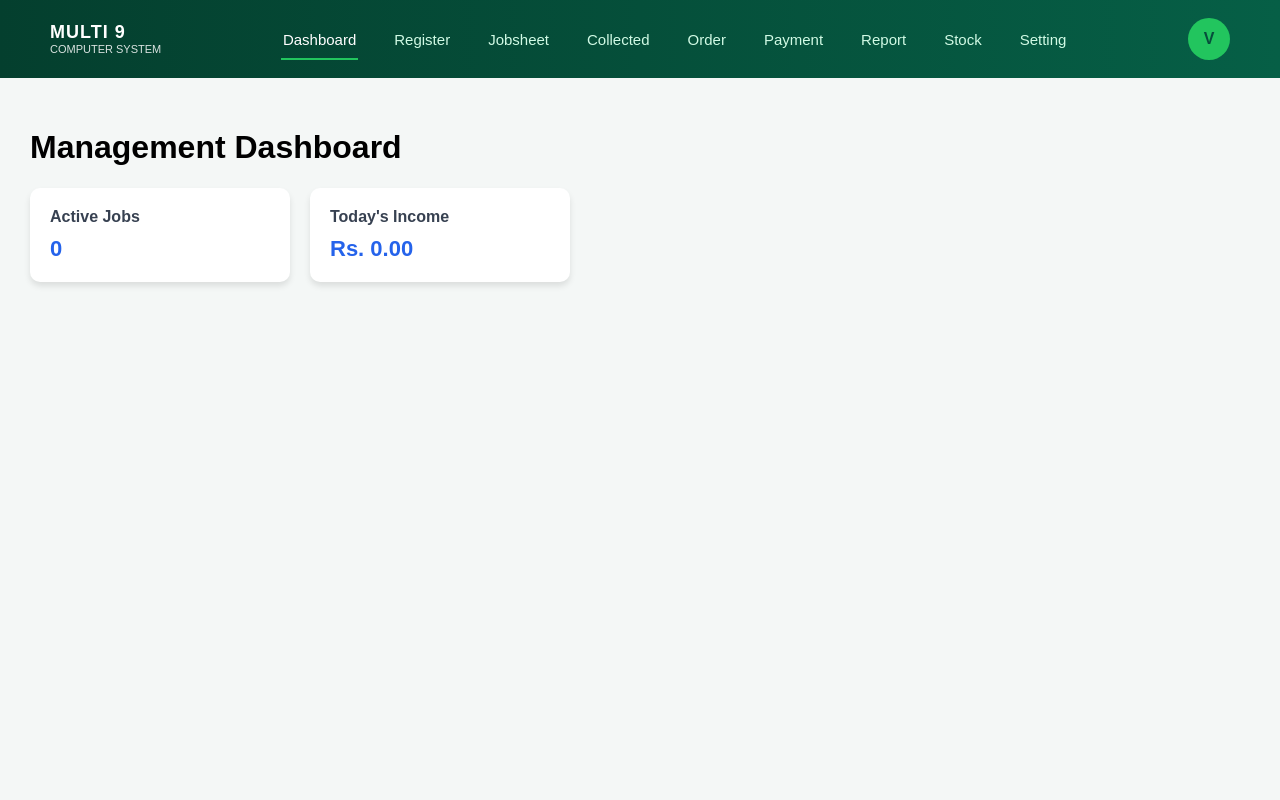
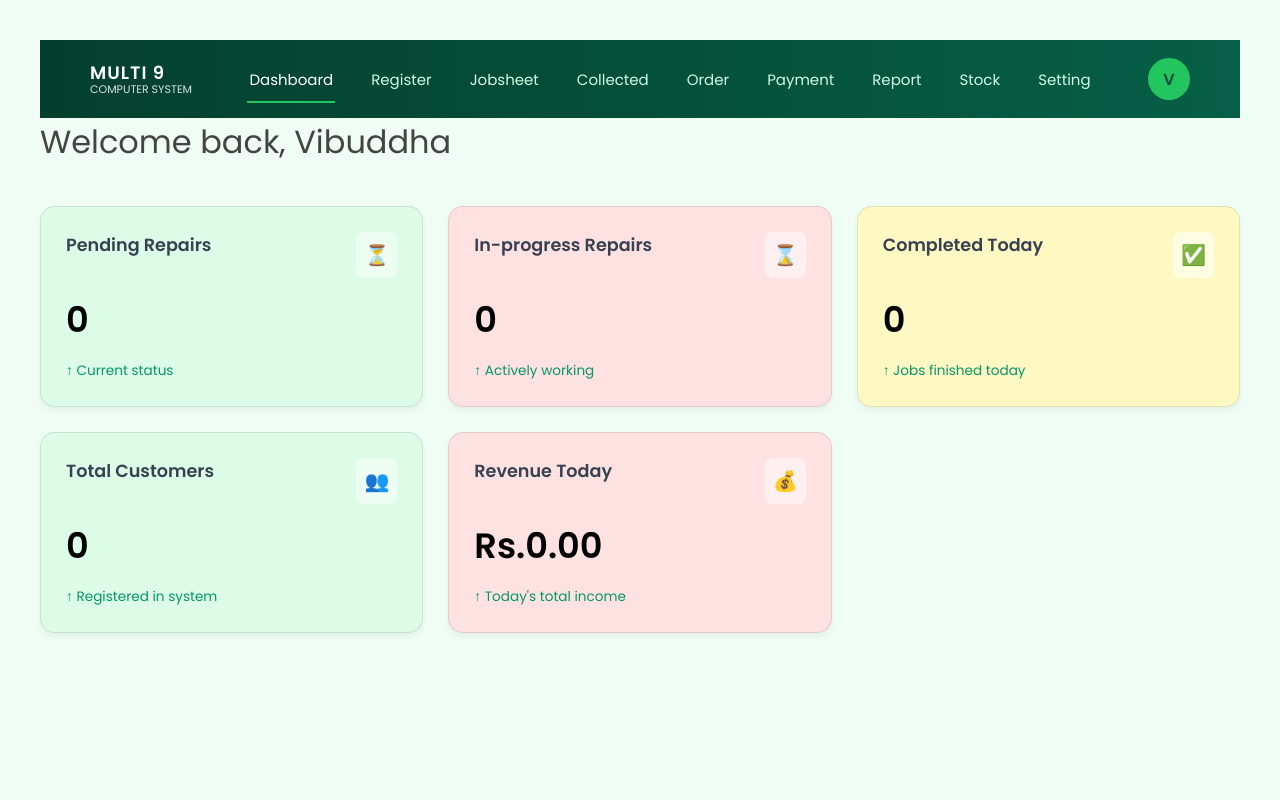
Before and after one commit to Chamodi27s/Predictive-Income-and-Repair-Time-Analytics-and-Forecasting-System-for-Multi9-Computer-Systems, a PHP site: page / in a window 1280 px wide. Run offline with PHP 8.4, Linux system fonts and the light colour scheme; data that the repository does not hold is empty.

Commit message:
index.php

```diff
--- a/index.php
+++ b/index.php
@@ -2,77 +2,125 @@
 include 'db_config.php';
 include 'navbar.php';
 
-$active_jobs = $conn
-    ->query("SELECT COUNT(*) AS total FROM job WHERE job_status != 'Completed'")
-    ->fetch_assoc()['total'];
+// 1. Pending Repairs
+$pending_sql = "SELECT COUNT(*) as count FROM job WHERE job_status = 'Pending'";
+$pending_res = $conn->query($pending_sql);
+$pending_count = $pending_res->fetch_assoc()['count'];
 
-$today_income = $conn
-    ->query("SELECT SUM(income) AS total FROM cashbook WHERE date = CURDATE()")
-    ->fetch_assoc()['total'] ?? 0;
+// 2. In-progress Repairs
+$inprogress_sql = "SELECT COUNT(*) as count FROM job WHERE job_status = 'In-progress'";
+$inprogress_res = $conn->query($inprogress_sql);
+$inprogress_count = $inprogress_res->fetch_assoc()['count'];
+
+// 3. Completed Today
+$today = date('Y-m-d');
+$completed_sql = "SELECT COUNT(*) as count FROM job WHERE job_status = 'Completed' AND job_date = '$today'";
+$completed_res = $conn->query($completed_sql);
+$completed_count = $completed_res->fetch_assoc()['count'];
+
+// 4. Total Customers
+$customer_sql = "SELECT COUNT(*) as count FROM customer";
+$customer_res = $conn->query($customer_sql);
+$total_customers = $customer_res->fetch_assoc()['count'];
+
+// 5. Revenue Today
+$revenue_sql = "SELECT SUM(income) as total FROM cashbook WHERE date = '$today'";
+$revenue_res = $conn->query($revenue_sql);
+$revenue_today = $revenue_res->fetch_assoc()['total'] ?? 0;
 ?>
 
 <!DOCTYPE html>
 <html lang="en">
 <head>
     <meta charset="UTF-8">
-    <title>Multi9 Dashboard</title>
-
+    <meta name="viewport" content="width=device-width, initial-scale=1.0">
+    <title>Service Dashboard - Vibuddha</title>
+    <link href="https://fonts.googleapis.com/css2?family=Poppins:wght@300;400;600&display=swap" rel="stylesheet">
     <style>
-        body {
-            font-family: Arial, sans-serif;
-            background: #f4f7f6;
-            margin: 0;
+        * { margin: 0; padding: 0; box-sizing: border-box; font-family: 'Poppins', sans-serif; }
+        body { background-color: #f0fdf4; padding: 40px; }
+        h1 { color: #444; margin-bottom: 40px; font-weight: 400; }
+        .dashboard-grid {
+            display: grid;
+            grid-template-columns: repeat(auto-fit, minmax(300px, 1fr));
+            gap: 25px;
+            max-width: 1200px;
         }
-
-        .container {
-            padding: 30px;
+        .card {
+            border-radius: 15px;
+            padding: 25px;
+            box-shadow: 0 4px 6px rgba(0,0,0,0.05);
+            border: 1px solid rgba(0,0,0,0.1);
+            min-height: 180px;
+            display: flex;
+            flex-direction: column;
+            justify-content: space-between;
         }
-
-        .cards {
-            display: flex;
-            gap: 20px;
-            margin-top: 20px;
-        }
-
-        .card {
-            background: #ffffff;
-            padding: 20px;
-            border-radius: 10px;
-            width: 220px;
-            box-shadow: 0 4px 6px rgba(0,0,0,0.1);
-        }
-
-        .card h3 {
-            margin: 0 0 10px;
-            font-size: 16px;
-            color: #374151;
-        }
-
-        .card p {
-            font-size: 22px;
-            font-weight: bold;
-            color: #2563eb;
-            margin: 0;
-        }
+        .bg-green { background-color: #dcfce7; }
+        .bg-red { background-color: #fee2e2; }
+        .bg-yellow { background-color: #fef9c3; }
+        .card-header { display: flex; justify-content: space-between; align-items: flex-start; }
+        .card-title { font-weight: 600; font-size: 1.1rem; color: #374151; }
+        .icon-box { background: rgba(255,255,255,0.5); padding: 8px; border-radius: 8px; font-size: 20px; }
+        .card-value { font-size: 2.2rem; font-weight: 700; margin: 15px 0; color: #000; }
+        .card-footer { font-size: 0.85rem; color: #059669; font-weight: 500; }
+        .trend-up::before { content: "↑ "; }
+        @media (max-width: 768px) { body { padding: 20px; } }
     </style>
 </head>
 <body>
 
-<div class="container">
-    <h1>Management Dashboard</h1>
+    <h1>Welcome back, Vibuddha</h1>
 
-    <div class="cards">
-        <div class="card">
-            <h3>Active Jobs</h3>
-            <p><?php echo $active_jobs; ?></p>
+    <div class="dashboard-grid">
+        <div class="card bg-green">
+            <div class="card-header">
+                <span class="card-title">Pending Repairs</span>
+                <span class="icon-box">⏳</span>
+            </div>
+            <div class="card-value"><?php echo $pending_count; ?></div>
+            <div class="card-footer trend-up">Current status</div>
         </div>
 
-        <div class="card">
-            <h3>Today's Income</h3>
-            <p>Rs. <?php echo number_format($today_income, 2); ?></p>
+        <div class="card bg-red">
+            <div class="card-header">
+                <span class="card-title">In-progress Repairs</span>
+                <span class="icon-box">⌛</span>
+            </div>
+            <div class="card-value"><?php echo $inprogress_count; ?></div>
+            <div class="card-footer trend-up">Actively working</div>
+        </div>
+
+        <div class="card bg-yellow">
+            <div class="card-header">
+                <span class="card-title">Completed Today</span>
+                <span class="icon-box">✅</span>
+            </div>
+            <div class="card-value"><?php echo $completed_count; ?></div>
+            <div class="card-footer trend-up">Jobs finished today</div>
+        </div>
+
+        <div class="card bg-green">
+            <div class="card-header">
+                <span class="card-title">Total Customers</span>
+                <span class="icon-box">👥</span>
+            </div>
+            <div class="card-value"><?php echo $total_customers; ?></div>
+            <div class="card-footer trend-up">Registered in system</div>
+        </div>
+
+        <div class="card bg-red">
+            <div class="card-header">
+                <span class="card-title">Revenue Today</span>
+                <span class="icon-box">💰</span>
+            </div>
+            <div class="card-value">Rs.<?php echo number_format($revenue_today, 2); ?></div>
+            <div class="card-footer trend-up">Today's total income</div>
         </div>
     </div>
-</div>
 
+    <script>
+        console.log("Dashboard Loaded Successfully");
+    </script>
 </body>
 </html>
--- a/report.php
+++ b/report.php
@@ -121,6 +121,12 @@ if(empty($months)) {
         .progress-bar { height: 10px; background: #e9ecef; border-radius: 10px; overflow: hidden; }
         .progress-fill { height: 100%; border-radius: 10px; transition: width 0.8s ease-in-out; }
 
+        /* Responsive Mobile Settings */
+        @media (max-width: 850px) {
+            .charts-grid { grid-template-columns: 1fr; }
+            .canvas-container { height: 300px; }
+            body { padding: 5px; }
+        }
     </style>
 </head>
 <body>
```
